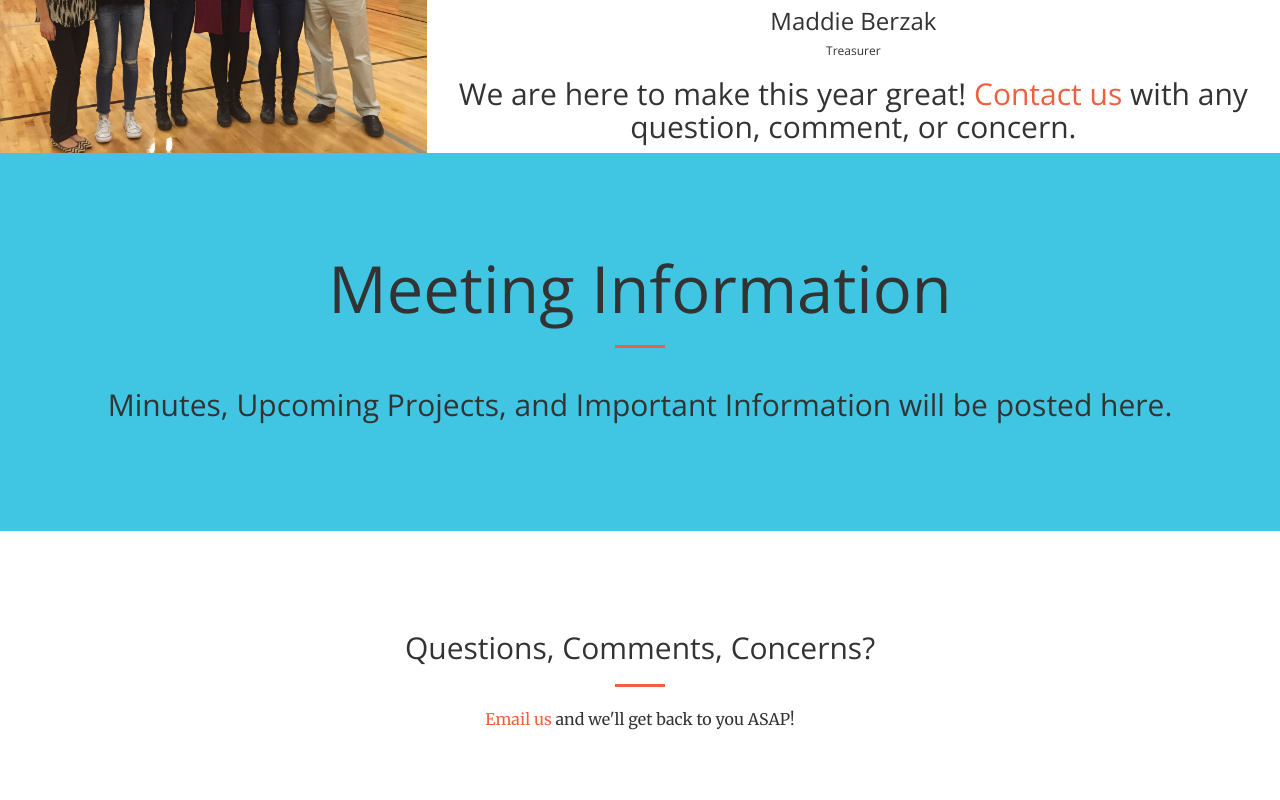
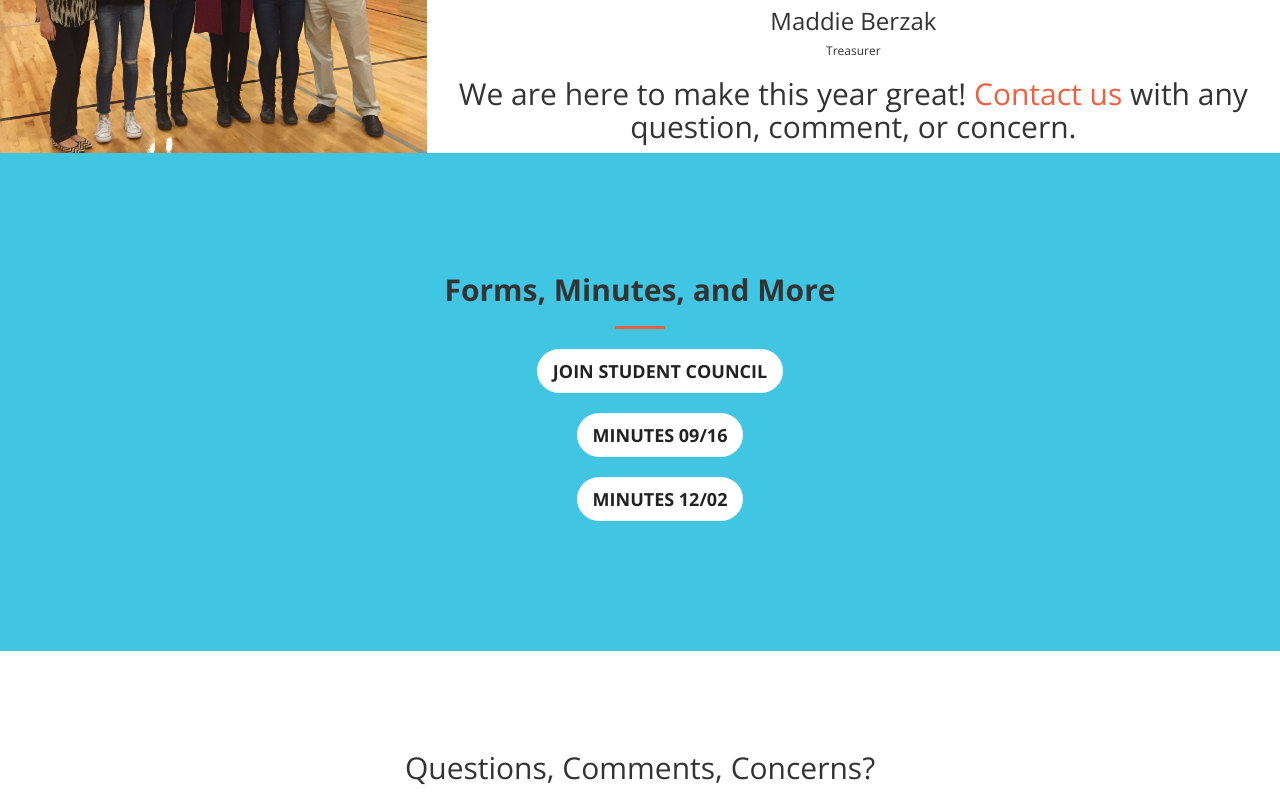
Before and after one commit to classof2018/classof2018.github.io, a plain HTML site: page index.html in a window 1280 px wide. Shown: the part 1442-2242 px from the top of the page. Drawn offline with nearby package versions, Linux system fonts and the light colour scheme.

Commit message:
Updates to Meeting Date and Minutes

```diff
--- a/css/stylesheet.css
+++ b/css/stylesheet.css
@@ -49,6 +49,10 @@ p {
     margin-bottom: 20px;
     font-size: 16px;
     line-height: 1.5;
+}
+
+.date {
+	color: #FFFFFF;
 }
 
 .bg-primary {
@@ -336,6 +340,14 @@ header .header-content .header-content-inner p {
     color: #f05f40;
 }
 
+
+.formLinks {
+    text-align: center;
+    font-size: 1em;
+}
+.formButton{
+list-style-type: none;
+}
 .no-gutter > [class*=col-] {
     padding-right: 0;
     padding-left: 0;
--- a/index.html
+++ b/index.html
@@ -71,6 +71,8 @@
                 <h1>Class of 2018</h1>
                 <hr>
                 <p>You'll find all information you will ever need regarding the Class of 2018 here!</p>
+				<h3 class= "date">Next Meeting: Wednesday, December 16 </h3>
+				<h4 class="date">Location: Room 608</h4>
             </div>
         </div>
     </header>
@@ -115,13 +117,30 @@
 	<section class= "bg-secondary" id="meeting">
         <div class="container">
             <div class="row">
-                <div class="col-lg-12 text-center">
-                    <h1 class="section-heading">Meeting Information</h1>
-                    <hr class="primary">
+                    <h2 class="intro-text text-center">
+                        <strong>Forms, Minutes, and More</strong>
+                    </h2>
+                 <hr>
                 </div>
             </div>
-        </div>
-		<h2 class="exec"> Minutes, Upcoming Projects, and Important Information will be posted here. </h2>
+		</div>
+
+			<div class="row">
+            <div class="box">
+                <div class="formLinks">
+                    <ol class="formButton">
+                    <li><a href="https://www.dropbox.com/s/ul86v8v6qbi12bu/Student%20Activity%20Form.pdf?dl=0"
+                      class="btn btn-default btn-lg">Join Student Council</a> </li> <br>
+
+                   <li><a href="https://www.dropbox.com/s/zqhilu8f1p7ljbo/0916GeneralAssemblyMeeting.pdf?dl=0"
+                      class="btn btn-default btn-lg">Minutes 09/16</a> </li><br>
+
+                   <li> <a href="https://www.dropbox.com/s/uhxuzvk0j3s5o6l/122GeneralAssemblyMeeting.pdf?dl=0"
+                      class="btn btn-default btn-lg">Minutes 12/02 </a> </li> <br>
+                    </ol>
+                </div>
+			</div>
+		</div>
     </section>
 
     <section id="contact">
```
